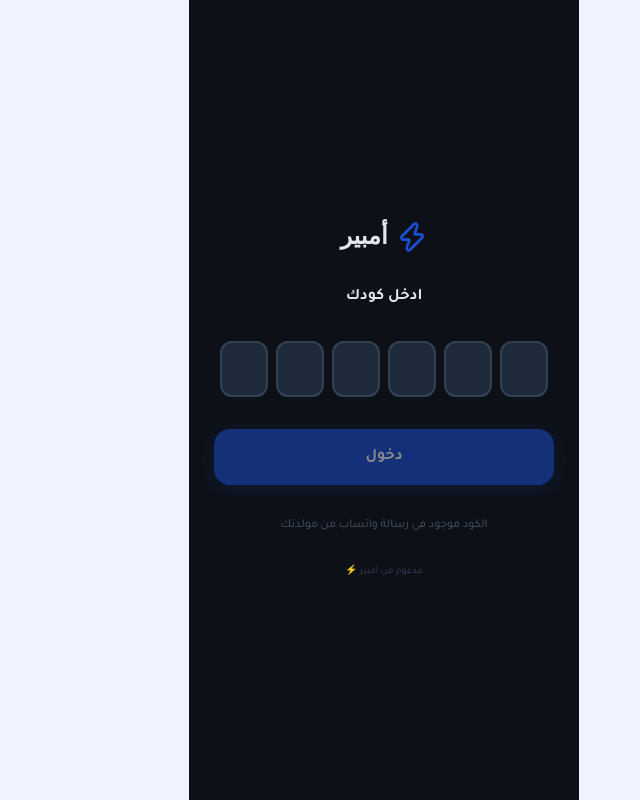
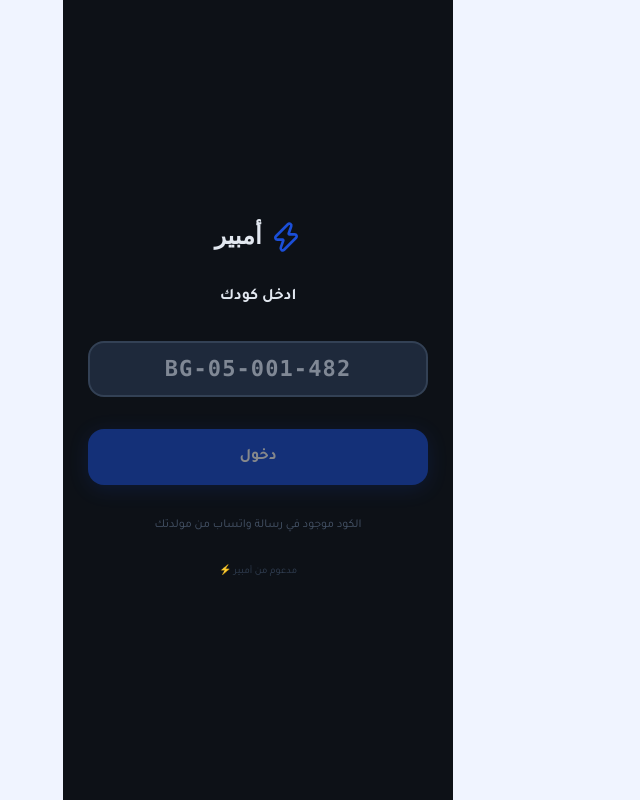
Before and after one commit to mustafa11185/amper-subscriber, a Next.js app: page / in a window 1280 px wide. Shown: the whole page, without its empty margins (443-1083 px from the left). Built offline with nearby package versions, Linux system fonts and the light colour scheme.

Commit message:
fix: update subscriber app with new code system

```diff
--- a/src/app/api/lookup/route.ts
+++ b/src/app/api/lookup/route.ts
@@ -5,14 +5,31 @@ import { cookies } from "next/headers";
 export async function POST(req: NextRequest) {
   const { code } = await req.json();
 
-  if (!code || code.length !== 6) {
+  if (!code || code.trim().length < 3) {
     return NextResponse.json({ error: "الكود غير صحيح" }, { status: 400 });
   }
 
-  const subscriber = await prisma.subscriber.findFirst({
-    where: { access_code: code, is_active: true },
+  // Normalize: uppercase, strip spaces and non-alphanumeric (except hyphens)
+  const normalized = code.trim().toUpperCase().replace(/\s+/g, '').replace(/[^A-Z0-9-]/g, '');
+
+  // Build hyphenated version if entered without hyphens (e.g. "BG05001482" → "BG-05-001-482")
+  const withHyphens = normalized.includes('-')
+    ? normalized
+    : normalized.replace(/^([A-Z]{2})(\d{2})(\d{3})(\d{3})$/, '$1-$2-$3-$4');
+
+  // Try exact match with hyphenated code
+  let subscriber = await prisma.subscriber.findFirst({
+    where: { access_code: withHyphens, is_active: true },
     include: { branch: { select: { name: true } } },
   });
+
+  // Fallback: try the raw normalized input (handles edge cases)
+  if (!subscriber && withHyphens !== normalized) {
+    subscriber = await prisma.subscriber.findFirst({
+      where: { access_code: normalized, is_active: true },
+      include: { branch: { select: { name: true } } },
+    });
+  }
 
   if (!subscriber) {
     return NextResponse.json({ error: "الكود غير صحيح" }, { status: 404 });
@@ -22,7 +39,7 @@ export async function POST(req: NextRequest) {
   cookieStore.set("subscriber_id", subscriber.id, {
     httpOnly: true,
     path: "/",
-    maxAge: 30 * 24 * 60 * 60, // 30 days
+    maxAge: 30 * 24 * 60 * 60,
     sameSite: "lax",
   });
 
--- a/src/app/api/subscriber/me/route.ts
+++ b/src/app/api/subscriber/me/route.ts
@@ -37,6 +37,29 @@ export async function GET(req: NextRequest) {
   const settings = generator?.subscriber_app_settings ?? null;
   const lastDevice = (generator as any)?.iot_devices?.[0] ?? null;
   const branch = subscriber.branch;
+
+  // Today's hours calculation
+  const now = new Date();
+  const todayStart = new Date(now.getFullYear(), now.getMonth(), now.getDate());
+  let goldHoursToday = 0;
+  let normalHoursToday = 0;
+
+  if (generator) {
+    const normalCuts = await prisma.normalCutLog.findMany({
+      where: {
+        branch_id: subscriber.branch_id,
+        cut_start: { gte: todayStart },
+      },
+    });
+    const totalNormalMin = normalCuts.reduce((sum, c) => sum + (c.duration_min ?? 0), 0);
+    normalHoursToday = Math.round((totalNormalMin / 60) * 10) / 10;
+
+    // Gold hours = total run hours minus normal cut hours (assume 24h cycle)
+    // If generator is running, estimate hours since midnight
+    const hoursSinceMidnight = (now.getTime() - todayStart.getTime()) / (1000 * 60 * 60);
+    goldHoursToday = Math.round((hoursSinceMidnight - normalHoursToday) * 10) / 10;
+    if (goldHoursToday < 0) goldHoursToday = 0;
+  }
 
   // Pricing
   const pricing = await prisma.monthlyPricing.findFirst({
@@ -79,6 +102,8 @@ export async function GET(req: NextRequest) {
       run_status: generator.run_status,
       last_seen: lastDevice?.last_seen?.toISOString() ?? null,
       is_online: lastDevice?.is_online ?? false,
+      gold_hours_today: goldHoursToday,
+      normal_hours_today: normalHoursToday,
     } : null,
     settings: settings ? {
       is_active: (settings as any).is_active,
--- a/src/app/page.tsx
+++ b/src/app/page.tsx
@@ -6,10 +6,10 @@ import { Loader2, Zap } from 'lucide-react'
 
 export default function HomePage() {
   const router = useRouter()
-  const [digits, setDigits] = useState(['', '', '', '', '', ''])
+  const [code, setCode] = useState('')
   const [loading, setLoading] = useState(false)
   const [error, setError] = useState('')
-  const inputRefs = useRef<(HTMLInputElement | null)[]>([])
+  const inputRef = useRef<HTMLInputElement>(null)
 
   // Check if already logged in
   useEffect(() => {
@@ -17,41 +17,25 @@ export default function HomePage() {
     if (sid) router.replace('/home')
   }, [router])
 
-  function handleDigit(index: number, value: string) {
-    if (!/^\d?$/.test(value)) return
-    const newDigits = [...digits]
-    newDigits[index] = value
-    setDigits(newDigits)
-    setError('')
-
-    if (value && index < 5) {
-      inputRefs.current[index + 1]?.focus()
+  function cleanCode(raw: string): string {
+    return raw.toUpperCase().replace(/\s+/g, '').replace(/[^A-Z0-9-]/g, '')
   }
 
-    // Auto-submit when all 6 digits entered
-    if (value && index === 5 && newDigits.every(d => d)) {
-      handleSubmit(newDigits.join(''))
-    }
-  }
-
-  function handleKeyDown(index: number, e: React.KeyboardEvent) {
-    if (e.key === 'Backspace' && !digits[index] && index > 0) {
-      inputRefs.current[index - 1]?.focus()
-    }
+  function handleChange(raw: string) {
+    setCode(cleanCode(raw))
+    setError('')
   }
 
   function handlePaste(e: React.ClipboardEvent) {
     e.preventDefault()
-    const pasted = e.clipboardData.getData('text').replace(/\D/g, '').slice(0, 6)
-    if (pasted.length === 6) {
-      setDigits(pasted.split(''))
-      handleSubmit(pasted)
-    }
+    const pasted = e.clipboardData.getData('text')
+    setCode(cleanCode(pasted))
+    setError('')
   }
 
-  async function handleSubmit(code?: string) {
-    const c = code || digits.join('')
-    if (c.length !== 6) { setError('ادخل الكود كاملاً — 6 أرقام'); return }
+  async function handleSubmit() {
+    const c = cleanCode(code)
+    if (c.length < 10) { setError('ادخل الكود كاملاً'); return }
     setLoading(true)
     setError('')
     try {
@@ -65,8 +49,8 @@ export default function HomePage() {
         router.push('/home')
       } else {
         setError(data.error || 'الكود غير صحيح')
-        setDigits(['', '', '', '', '', ''])
-        inputRefs.current[0]?.focus()
+        setCode('')
+        inputRef.current?.focus()
       }
     } catch {
       setError('خطأ في الاتصال')
@@ -85,34 +69,37 @@ export default function HomePage() {
 
         <p className="text-base font-bold" style={{ color: '#E2E8F0' }}>ادخل كودك</p>
 
-        {/* 6-digit input */}
-        <div className="flex justify-center gap-2" dir="ltr" onPaste={handlePaste}>
-          {digits.map((d, i) => (
+        {/* Code input */}
         <input
-              key={i}
-              ref={el => { inputRefs.current[i] = el }}
-              type="tel"
-              inputMode="numeric"
-              maxLength={1}
-              value={d}
-              onChange={e => handleDigit(i, e.target.value)}
-              onKeyDown={e => handleKeyDown(i, e)}
-              className="w-12 h-14 rounded-xl text-center text-2xl font-num font-bold outline-none transition-all"
+          ref={inputRef}
+          type="text"
+          inputMode="text"
+          value={code}
+          onChange={e => handleChange(e.target.value)}
+          onPaste={handlePaste}
+          onKeyDown={e => e.key === 'Enter' && handleSubmit()}
+          placeholder="BG-05-001-482"
+          dir="ltr"
+          autoFocus
+          autoComplete="off"
+          autoCorrect="off"
+          spellCheck={false}
+          className="w-full rounded-2xl text-center font-mono font-bold outline-none tracking-wider"
           style={{
+            height: 56,
+            fontSize: 22,
             background: '#1E293B',
-                border: d ? '2px solid #1B4FD8' : '2px solid #334155',
+            border: code ? '2px solid #1B4FD8' : '2px solid #334155',
             color: '#E2E8F0',
             caretColor: '#1B4FD8',
           }}
         />
-          ))}
-        </div>
 
         {error && <p className="text-xs font-bold" style={{ color: '#EF4444' }}>{error}</p>}
 
         <button
-          onClick={() => handleSubmit()}
-          disabled={loading || digits.some(d => !d)}
+          onClick={handleSubmit}
+          disabled={loading || cleanCode(code).length < 10}
           className="w-full h-14 rounded-2xl text-white text-base font-bold disabled:opacity-50 flex items-center justify-center gap-2"
           style={{ background: '#1B4FD8', boxShadow: '0 4px 20px rgba(27,79,216,0.3)' }}
         >
--- /dev/null
+++ b/src/lib/access-code.ts
@@ -0,0 +1,44 @@
+import { IRAQ_PROVINCES } from './iraq-geo'
+
+const PROVINCE_CODES: Record<string, string> = {
+  baghdad: 'BG', basra: 'BS', nineveh: 'MO',
+  erbil: 'ER', sulaymaniyah: 'SL', kirkuk: 'KK',
+  diyala: 'DY', anbar: 'AN', saladin: 'SD',
+  najaf: 'NJ', karbala: 'KB', babylon: 'BB',
+  wasit: 'WS', dhi_qar: 'DQ', maysan: 'MY',
+  muthanna: 'MT', qadisiyah: 'QD', dohuk: 'DH',
+}
+
+export function getProvinceCode(key: string): string {
+  return PROVINCE_CODES[key] ?? 'XX'
+}
+
+export function generatePrivacyCode(): string {
+  return String(Math.floor(Math.random() * 900 + 100))
+}
+
+export function generateAccessCode(
+  provinceKey: string,
+  districtKey: string,
+  subscriberSeq: number,
+  privacyCode?: string
+): string {
+  const province = IRAQ_PROVINCES[provinceKey]
+  const district = province?.districts?.[districtKey]
+
+  const govCode = getProvinceCode(provinceKey)
+  const distCode = district?.num ?? '00'
+  const seq = subscriberSeq.toString().padStart(3, '0')
+  const privacy = privacyCode ?? generatePrivacyCode()
+
+  return `${govCode}-${distCode}-${seq}-${privacy}`
+}
+
+export function regeneratePrivacy(existingCode: string): string {
+  const parts = existingCode.split('-')
+  if (parts.length === 4) {
+    return `${parts[0]}-${parts[1]}-${parts[2]}-${generatePrivacyCode()}`
+  }
+  // Fallback: full code with random privacy
+  return `XX-00-000-${generatePrivacyCode()}`
+}
```
Also changed, not shown: src/app/home/page.tsx (+35 -1 lines), 1 other file (tests, documents, lock files or other folders). Lines whose indentation alone changed are shown as unchanged.
